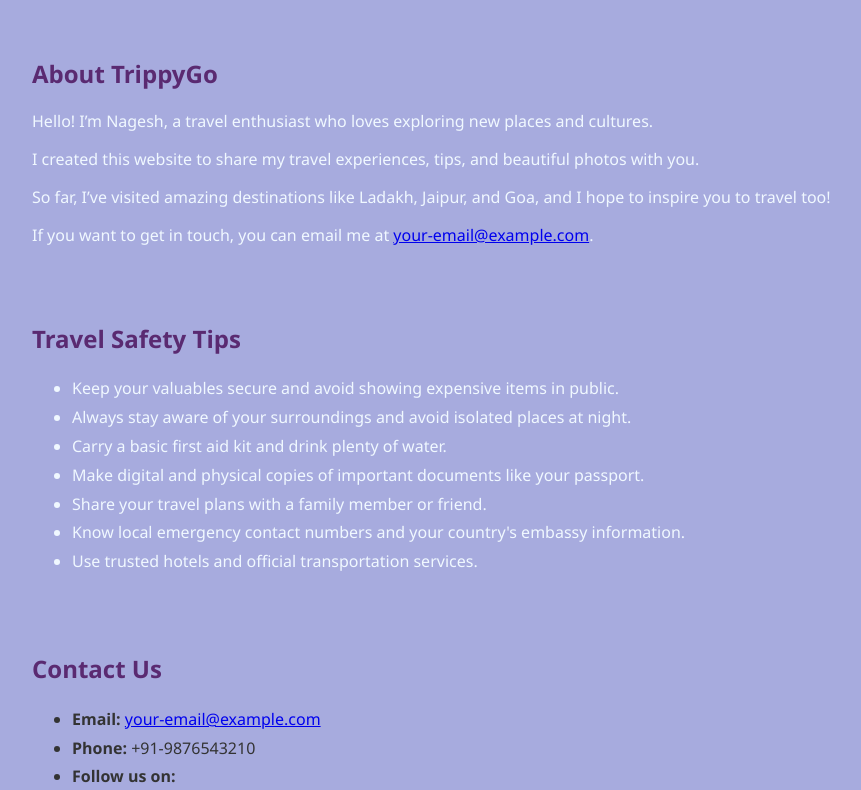
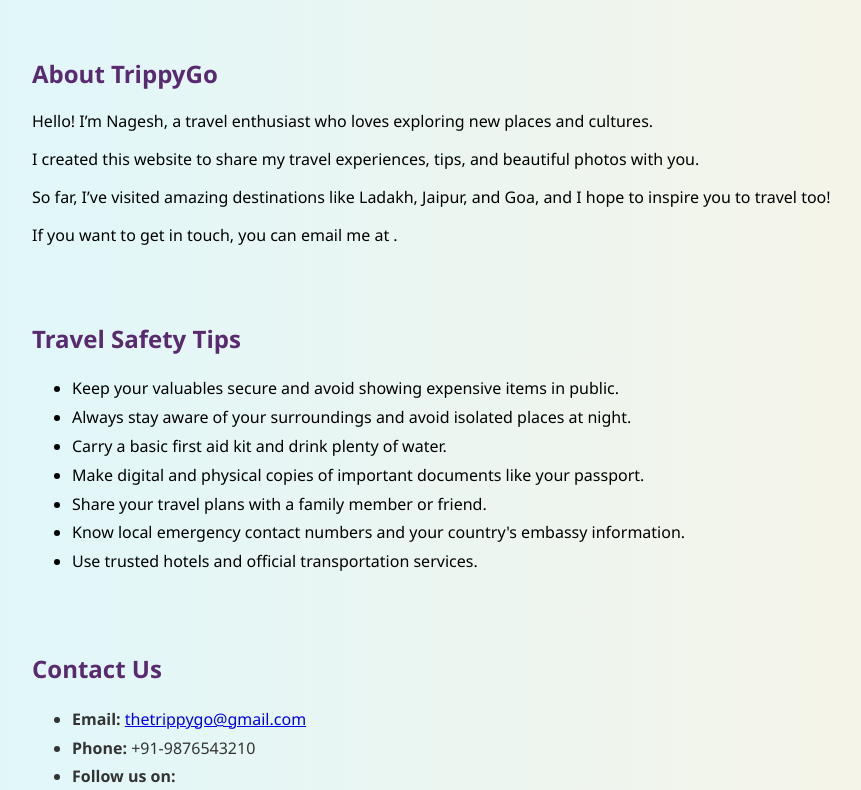
Before and after one commit to itsnagesh01/travel1.html, a plain HTML site: page about.html in a window 1280 px wide. Shown: the part 913-1703 px from the top of the page, without its empty margins (8-869 px from the left). Drawn offline with Linux system fonts and the light colour scheme.

Commit message:
Update about.html

```diff
--- a/about.html
+++ b/about.html
@@ -10,7 +10,7 @@
             margin: 0;
             padding: 0;
             font-family: 'Segoe UI', Tahoma, Geneva, Verdana, sans-serif;
-            background-color: #a7abde;
+          background: linear-gradient(to right, #e0f7fa, #fff3e0);
             color: #333;
         }
 
@@ -39,7 +39,7 @@
             background-image: url('images1/banner.jpg');
             background-size: cover;
             background-position: center;
-            color: white;
+            color:purple;
             padding: 60px 20px;
             text-align: center;
             font-size: 1.5em;
@@ -142,19 +142,19 @@
     </div>
 
     <!-- About Section -->
-    <section style="color: aliceblue;">
+    <section style="color: black">
         <h1>About TrippyGo</h1>
         <p>Hello! I’m Nagesh, a travel enthusiast who loves exploring new places and cultures.</p>
         <p>I created this website to share my travel experiences, tips, and beautiful photos with you.</p>
         <p>So far, I’ve visited amazing destinations like Ladakh, Jaipur, and Goa, and I hope to inspire
             you to travel too!</p>
-        <p>If you want to get in touch, you can email me at <a href="mailto:your-email@example.com">your-email@example.com</a>.</p>
+        <p>If you want to get in touch, you can email me at <a href="mailto:your-email@example.com"></a>.</p>
     </section>
 
     <!-- Travel Tips -->
     <section>
         <h2>Travel Safety Tips</h2>
-        <ul style="color:aliceblue">
+        <ul style="color:black">
             <li>Keep your valuables secure and avoid showing expensive items in public.</li>
             <li>Always stay aware of your surroundings and avoid isolated places at night.</li>
             <li>Carry a basic first aid kit and drink plenty of water.</li>
@@ -169,7 +169,7 @@
     <section>
         <h2>Contact Us</h2>
         <ul>
-            <li><strong>Email:</strong> <a href="mailto:your-email@example.com">your-email@example.com</a></li>
+            <li><strong>Email:</strong> <a href="mailto:your-email@example.com">thetrippygo@gmail.com</a></li>
             <li><strong>Phone:</strong> +91-9876543210</li>
             <li><strong>Follow us on:</strong>
                 <ul>
```
